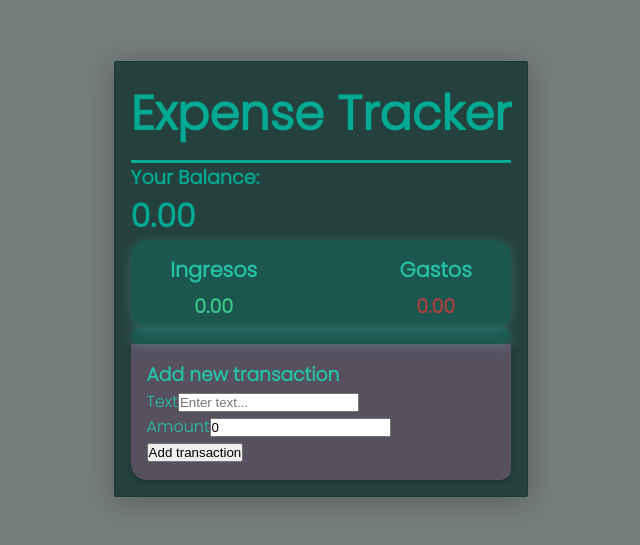
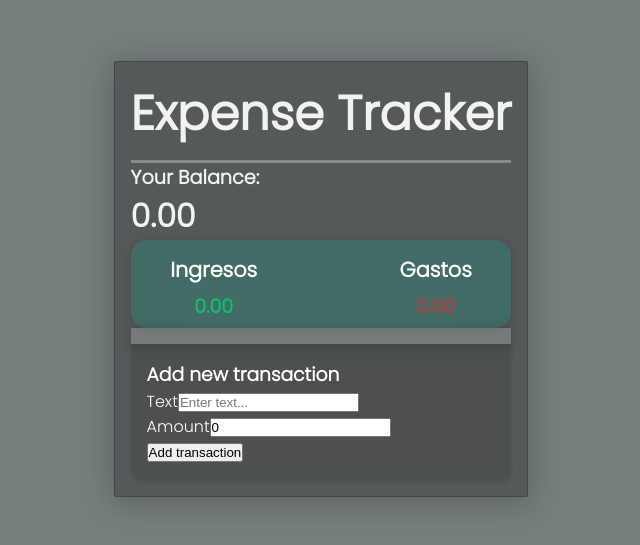
Before and after one commit to Kelzem1/Expense-Tracker, a React (Vite) app: page / in a window 1280 px wide. Shown: the part 121-666 px from the top of the page, without its empty margins (319-959 px from the left). Built offline with nearby package versions, Linux system fonts and the light colour scheme.

Commit message:
styling 2

```diff
--- a/src/App.css
+++ b/src/App.css
@@ -6,6 +6,7 @@
 body {
   display: flex;
   width: 100%;
+  padding: auto;
   justify-content: center;
   align-items: center;
   min-height: 100vh;
@@ -15,7 +16,8 @@ body {
 .container {
   /* From https://css.glass */
   padding: 16px;
-  background-color: rgba(2, 39, 33, 0.692);
+  height: 70%;
+  background-color: rgba(46, 46, 46, 0.453);
   border-radius: 2px;
   box-shadow: 0 4px 30px rgba(14, 18, 17, 0.295);
   backdrop-filter: blur(10px);
@@ -28,14 +30,14 @@ body {
   display: flex;
   margin: auto;
   justify-content: center;
-  color: rgba(0, 179, 155, 0.932);
+  color: rgba(254, 254, 254, 0.932);
   text-align: center;
   padding-bottom: 10px;
 }
 .Balance-box{
-  color: rgba(0, 179, 155, 0.932);
+  color: rgba(255, 255, 255, 0.932);
   font-family: 'Poppins', sans-serif;
-  border-top: solid rgba(0, 179, 155, 0.932);
+  border-top: solid rgba(142, 142, 142, 0.932);
 }
 .Balance-box p{
   font-weight: bolder;
@@ -43,13 +45,13 @@ body {
 }
 .Bmove-container{
   display: flex;
-  color: rgb(38, 194, 168);
+  color: rgb(255, 255, 255);
   font-family: 'Poppins', sans-serif;
   justify-content: center;
   gap: 8em;
   padding: 0.4em;
   border-radius: 16px;
-  box-shadow: 0 2px 12px rgba(123, 235, 235, 0.226);
+  box-shadow: 0 2px 12px rgba(25, 25, 25, 0.226);
   margin: auto;
   background-color: rgba(0, 179, 155, 0.212);
   backdrop-filter:blur(200px);
@@ -60,7 +62,7 @@ body {
   padding: 0.9vh;
 }
 .addm{
-  color: rgba(65, 221, 148, 0.836);
+  color: rgba(7, 207, 114, 0.836);
   text-align: center;
   font-size: larger;
   font-weight: bold;
@@ -74,12 +76,12 @@ body {
   margin: auto;
 }
 .history{
-  box-shadow: 0 2px 12px rgba(123, 235, 235, 0.226);
+  box-shadow: 0 2px 12px rgba(9, 9, 9, 0.226);
   font-family: 'Poppins', sans-serif;
   justify-content: center;
-  border-radius: 16px;
-  background-color: rgba(0, 179, 155, 0.212);
-  backdrop-filter:blur(200px);
+  border-radius: 1px;
+  background-color: rgba(255, 255, 255, 0.212);
+  backdrop-filter:blur(100px);
 }
 .list{
   text-align: center;
@@ -104,10 +106,10 @@ body {
   display: flex;
   flex-direction: column;
   margin: auto;
-  box-shadow: 0 2px 4px rgba(0, 0, 0, 0.226);
+  box-shadow: 0 2px 4px rgba(36, 36, 36, 0.226);
   font-family: 'Poppins', sans-serif;
-  color:rgb(38, 194, 168);
-  background-color: rgba(106, 87, 108, 0.72);
+  color:rgb(255, 255, 255);
+  background-color: rgba(58, 58, 58, 0.285);
   padding: 1em;
   border-radius: 0 0 10px 16px;
 }
```
